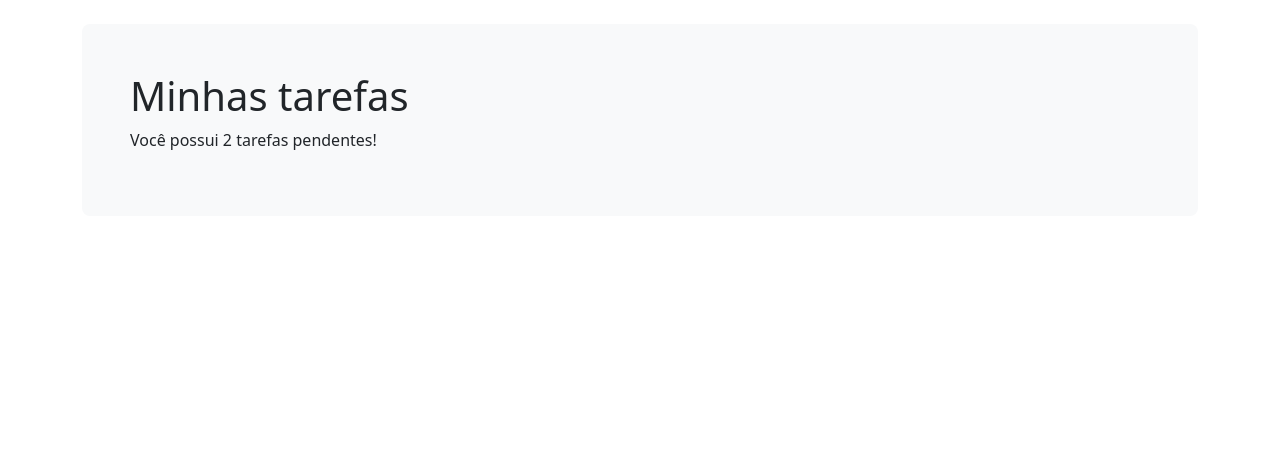
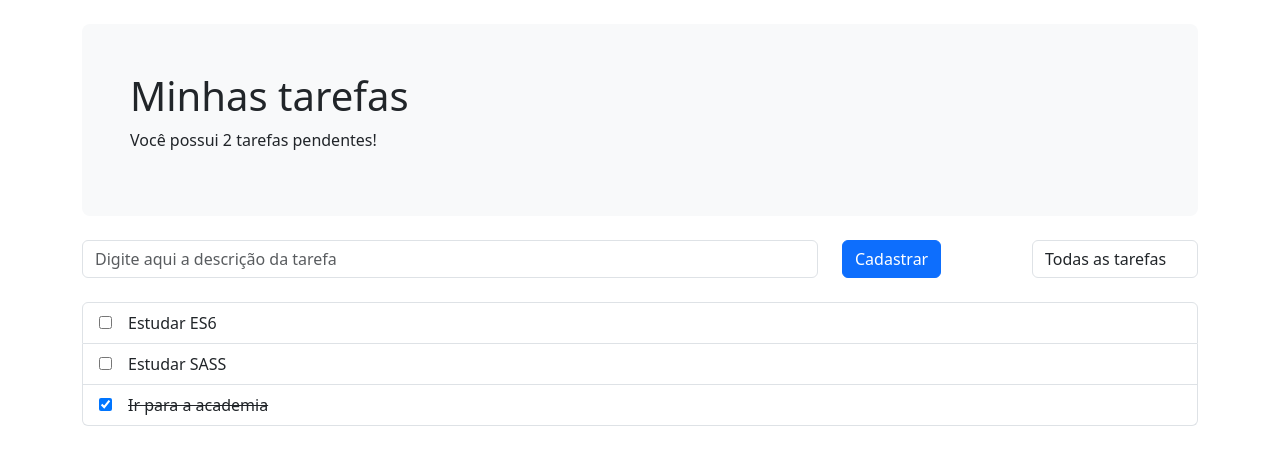
Before and after one commit to GustavoKasaki/todo-vue, a Vue app: page / in a window 1280 px wide. Shown: the top 464 px of the page. Built offline with nearby package versions, Linux system fonts and the light colour scheme.

Commit message:
Commit 4 - Componentizando a aplicação

```diff
--- a/index.html
+++ b/index.html
@@ -1,10 +1,10 @@
 <!DOCTYPE html>
-<html lang="">
+<html lang="pt-BR">
   <head>
     <meta charset="UTF-8">
     <link rel="icon" href="/favicon.ico">
     <meta name="viewport" content="width=device-width, initial-scale=1.0">
-    <title>Vite App</title>
+    <title>Lista de tarefas com Vue.js</title>
   </head>
   <body>
     <div id="app"></div>
--- a/src/App.vue
+++ b/src/App.vue
@@ -3,7 +3,6 @@
   import Cabecalho from './components/Cabecalho.vue';
   import Formulario from './components/Formulario.vue';
   import Lista from './components/Lista.vue';
-
 
   const estado = reactive({
     filtro: 'todas',
@@ -59,11 +58,7 @@
 <template>
   <div class="container">
     <Cabecalho :tarefas-pendentes="getTarefasPendentes().length" />
+    <Formulario :trocar-filtro="evento => estado.filtro = evento.target.value" :tarefa-temp="estado.tarefaTemp" :edita-tarefa-temp="evento => estado.tarefaTemp = evento.target.value" :cadastra-tarefa="cadastraTarefa" />
+    <Lista :tarefas="getTarefasFiltradas()" />
   </div>
 </template>
-
-<style scoped>
-  .done {
-    text-decoration: line-through;
-  }
-</style>
--- a/src/components/Formulario.vue
+++ b/src/components/Formulario.vue
@@ -1,16 +1,19 @@
+<script setup>
+    const props = defineProps(['cadastraTarefa', 'tarefaTemp', 'trocarFiltro', 'editaTarefaTemp'])
+</script>
+
 <template>
-    <form @submit.prevent="cadastraTarefa">
+    <form @submit.prevent="props.cadastraTarefa">
         <!-- '.prevent' = previne a ação padrão do submit, que é atualizar a pagina -->
         <div class="row">
             <div class="col">
-                <input :value="estado.tarefaTemp" required @change="evento => estado.tarefaTemp = evento.target.value"
-                    type="text" placeholder="Digite aqui a descrição da tarefa" class="form-control">
+                <input :value="props.tarefaTemp" required @change="props.editaTarefaTemp" type="text" placeholder="Digite aqui a descrição da tarefa" class="form-control">
             </div>
             <div class="col-md-2">
                 <button type="submit" class="btn btn-primary">Cadastrar</button>
             </div>
             <div class="col-md-2">
-                <select @change="evento => estado.filtro = evento.target.value" class="form-control">
+                <select @change="props.trocarFiltro" class="form-control">
                     <option value="todas">Todas as tarefas</option>
                     <option value="pendentes">Pendentes</option>
                     <option value="finalizadas">Finalizadas</option>
--- a/src/components/Lista.vue
+++ b/src/components/Lista.vue
@@ -1,6 +1,10 @@
+<script setup>
+    const props = defineProps(['tarefas'])
+</script>
+
 <template>
     <ul class="list-group mt-4">
-        <li class="list-group-item" v-for="tarefa in getTarefasFiltradas()">
+        <li class="list-group-item" v-for="tarefa in props.tarefas">
             <input @change="evento => tarefa.finalizada = evento.target.checked" :checked="tarefa.finalizada"
                 :id="tarefa.titulo" type="checkbox">
             <label :class="{ done: tarefa.finalizada }" class="ms-3" :for="tarefa.titulo">
@@ -9,3 +13,9 @@
         </li>
     </ul>
 </template>
+
+<style scoped>
+    .done {
+        text-decoration: line-through;
+    }
+</style>
```
